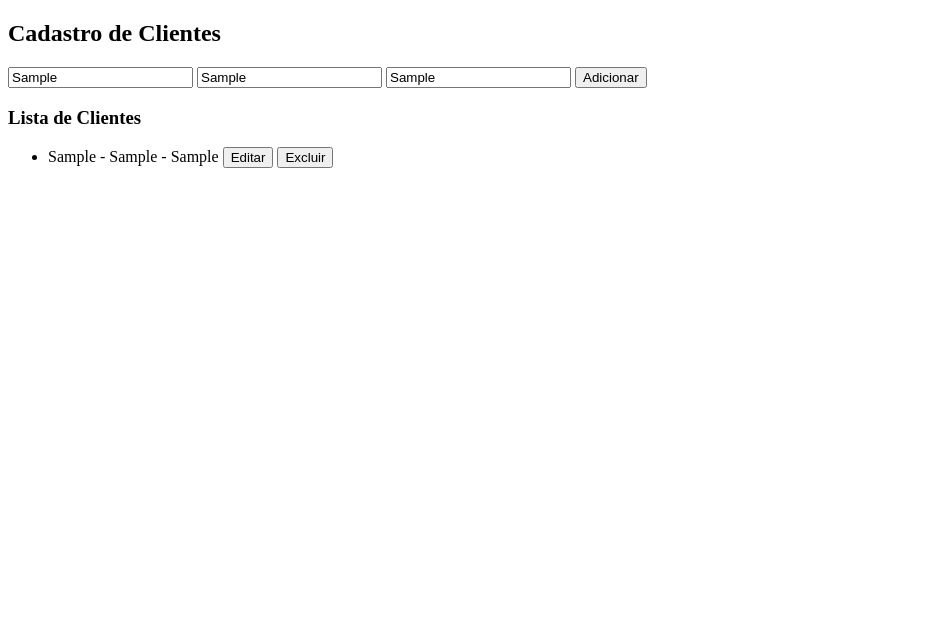
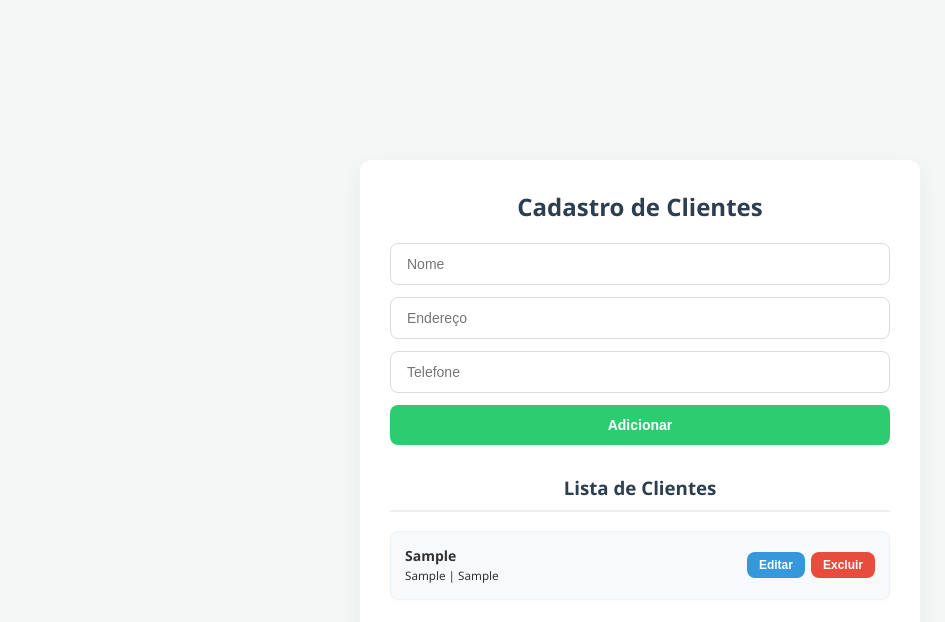
Before and after one commit to Enrico135/programacao-3ds, a plain HTML site: page formsDB.html in a window 1280 px wide. Both pictures are taken after typing "Sample", "Sample", "Sample" into the empty fields and a click on the button "Adicionar". Shown: the whole page, without its empty margins (0-945 px from the left). Drawn offline with Linux system fonts and the light colour scheme.

Commit message:
Refactor formsDB.html

```diff
--- a/formsDB.html
+++ b/formsDB.html
@@ -1,39 +1,208 @@
 <!DOCTYPE html>
-<html>
+<html lang="pt-BR">
 <head>
+  <meta charset="UTF-8">
+  <meta name="viewport" content="width=device-width, initial-scale=1.0">
   <title>Gestão de Clientes</title>
+  <style>
+    /* Estilos Gerais e Fundo */
+    body {
+      font-family: 'Segoe UI', Tahoma, Geneva, Verdana, sans-serif;
+      background-color: #f4f7f6;
+      color: #333;
+      display: flex;
+      justify-content: center;
+      align-items: center;
+      min-height: 100vh;
+      margin: 0;
+      padding: 20px;
+      box-sizing: border-box;
+    }
+
+    /* Container Principal Centralizado */
+    .container {
+      background-color: #ffffff;
+      padding: 30px;
+      border-radius: 12px;
+      box-shadow: 0 8px 24px rgba(0, 0, 0, 0.05);
+      width: 100%;
+      max-width: 500px;
+    }
+
+    h2, h3 {
+      color: #2c3e50;
+      margin-top: 0;
+      text-align: center;
+    }
+
+    h3 {
+      margin-top: 30px;
+      border-bottom: 2px solid #ecf0f1;
+      padding-bottom: 10px;
+    }
+
+    /* Formulário e Campos de Entrada */
+    .form-group {
+      display: flex;
+      flex-direction: column;
+      gap: 12px;
+      margin-bottom: 20px;
+    }
+
+    input {
+      padding: 12px 16px;
+      border: 1px solid #dcdde1;
+      border-radius: 8px;
+      font-size: 14px;
+      transition: all 0.3s ease;
+      outline: none;
+    }
+
+    input:focus {
+      border-color: #3498db;
+      box-shadow: 0 0 0 3px rgba(52, 152, 219, 0.2);
+    }
+
+    /* Botões */
+    button {
+      padding: 12px;
+      border: none;
+      border-radius: 8px;
+      font-size: 14px;
+      font-weight: 600;
+      cursor: pointer;
+      transition: background-color 0.2s ease, transform 0.1s ease;
+    }
+
+    button:active {
+      transform: scale(0.98);
+    }
+
+    .btn-add {
+      background-color: #2ecc71;
+      color: white;
+      width: 100%;
+    }
+
+    .btn-add:hover {
+      background-color: #27ae60;
+    }
+
+    .btn-edit {
+      background-color: #3498db;
+      color: white;
+      padding: 6px 12px;
+      font-size: 12px;
+    }
+
+    .btn-edit:hover {
+      background-color: #2980b9;
+    }
+
+    .btn-delete {
+      background-color: #e74c3c;
+      color: white;
+      padding: 6px 12px;
+      font-size: 12px;
+    }
+
+    .btn-delete:hover {
+      background-color: #c0392b;
+    }
+
+    /* Lista de Clientes com Separação Visual */
+    ul {
+      list-style: none;
+      padding: 0;
+      margin: 0;
+    }
+
+    li {
+      background-color: #f8f9fa;
+      border: 1px solid #edf2f7;
+      padding: 14px;
+      border-radius: 8px;
+      margin-bottom: 10px;
+      display: flex;
+      justify-content: space-between;
+      align-items: center;
+      gap: 10px;
+      box-shadow: 0 2px 4px rgba(0, 0, 0, 0.02);
+    }
+
+    .cliente-info {
+      font-size: 14px;
+      word-break: break-word;
+      line-height: 1.4;
+    }
+
+    .actions {
+      display: flex;
+      gap: 6px;
+      flex-shrink: 0;
+    }
+  </style>
 </head>
 <body>
+
+  <div class="container">
     <h2>Cadastro de Clientes</h2>
+    <div class="form-group">
       <input id="nome" placeholder="Nome" />
       <input id="endereco" placeholder="Endereço" />
       <input id="telefone" placeholder="Telefone" />
-  <button onclick="adicionarCliente()">Adicionar</button>
+      <button class="btn-add" onclick="adicionarCliente()">Adicionar</button>
+    </div>
 
     <h3>Lista de Clientes</h3>
     <ul id="listaClientes"></ul>
+  </div>
 
   <script>
+    // Inicializa a lista ao carregar a página
+    window.onload = carregarClientes;
+
     function carregarClientes() {
       const clientes = JSON.parse(localStorage.getItem('clientes')) || [];
       const lista = document.getElementById('listaClientes');
       lista.innerHTML = '';
+
       clientes.forEach((cliente, index) => {
         const item = document.createElement('li');
-        item.textContent = `${cliente.nome} - ${cliente.endereco} - ${cliente.telefone}`;
-        item.innerHTML += ` <button onclick="editarCliente(${index})">Editar</button>
-                            <button onclick="excluirCliente(${index})">Excluir</button>`;
+
+        item.innerHTML = `
+          <div class="cliente-info">
+            <strong>${cliente.nome}</strong><br>
+            <small>${cliente.endereco} | ${cliente.telefone}</small>
+          </div>
+          <div class="actions">
+            <button class="btn-edit" onclick="editarCliente(${index})">Editar</button>
+            <button class="btn-delete" onclick="excluirCliente(${index})">Excluir</button>
+          </div>
+        `;
         lista.appendChild(item);
       });
     }
 
     function adicionarCliente() {
-      const nome = document.getElementById('nome').value;
-      const endereco = document.getElementById('endereco').value;
-      const telefone = document.getElementById('telefone').value;
+      const nome = document.getElementById('nome').value.trim();
+      const endereco = document.getElementById('endereco').value.trim();
+      const telefone = document.getElementById('telefone').value.trim();
+
+      if (!nome || !endereco || !telefone) {
+        alert('Por favor, preencha todos os campos.');
+        return;
+      }
+
       const clientes = JSON.parse(localStorage.getItem('clientes')) || [];
       clientes.push({ nome, endereco, telefone });
       localStorage.setItem('clientes', JSON.stringify(clientes));
+
+      // Limpa os campos após adicionar
+      document.getElementById('nome').value = '';
+      document.getElementById('endereco').value = '';
+      document.getElementById('telefone').value = '';
+
       carregarClientes();
     }
 
@@ -47,13 +216,14 @@
     function editarCliente(index) {
       const clientes = JSON.parse(localStorage.getItem('clientes'));
       const cliente = clientes[index];
+
       document.getElementById('nome').value = cliente.nome;
       document.getElementById('endereco').value = cliente.endereco;
       document.getElementById('telefone').value = cliente.telefone;
+
       excluirCliente(index);
     }
+  </script>
 
-    carregarClientes();
-  </script>
 </body>
 </html>
```
Lines whose indentation alone changed are shown as unchanged.
